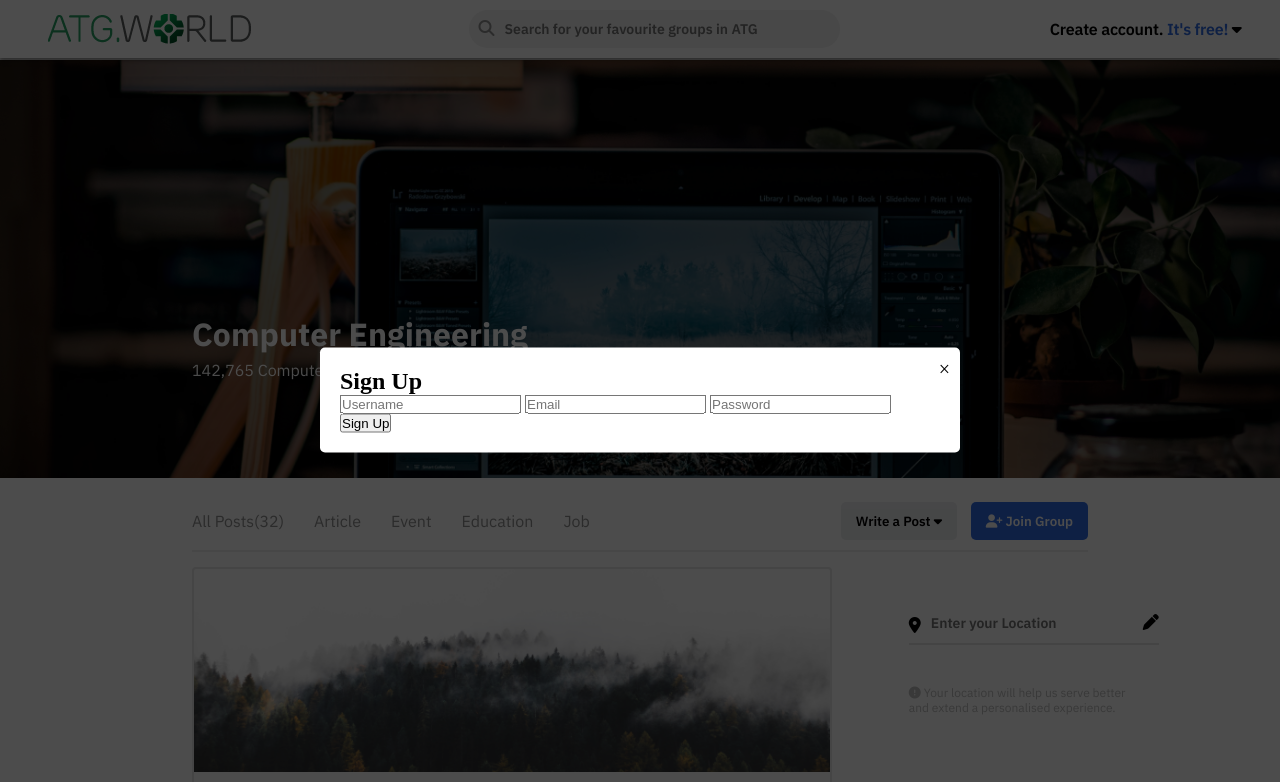
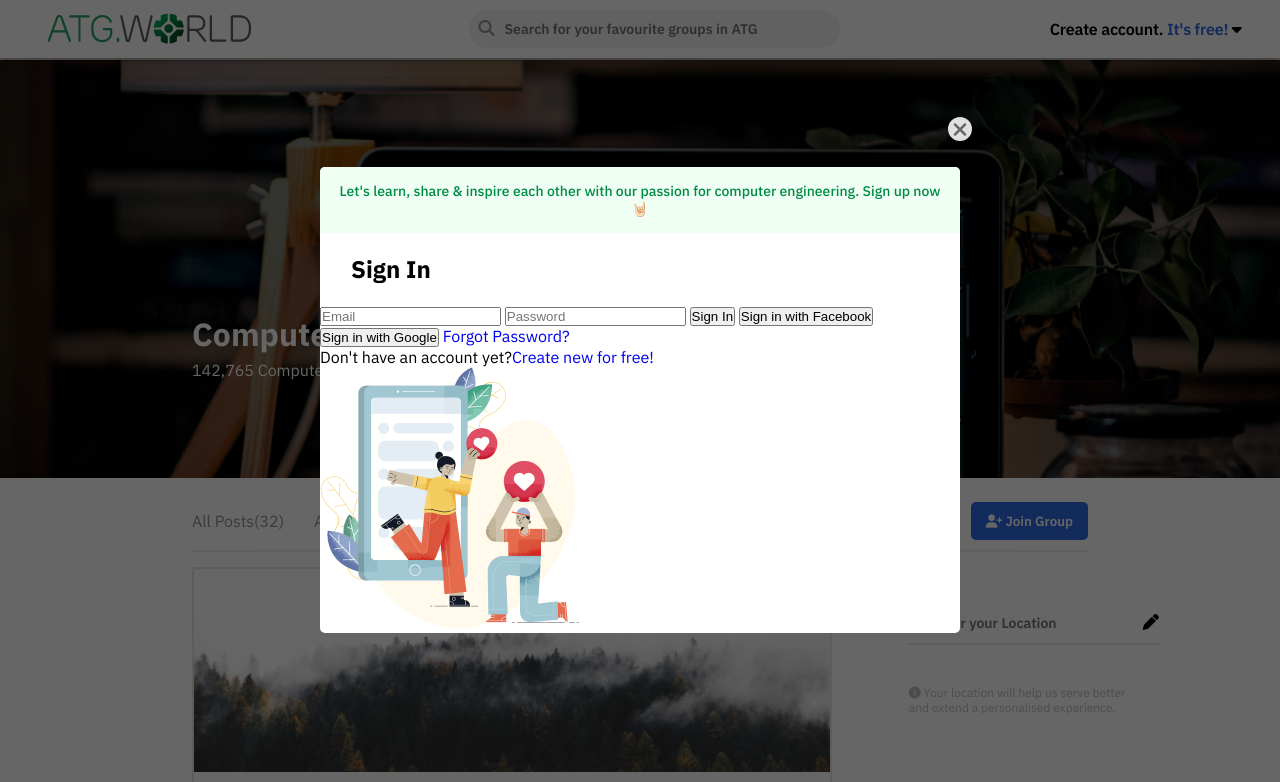
Before and after one commit to PriyoRaven/ATG-World, a plain HTML site: page index.html in a window 1280 px wide. Both pictures are taken after a click on the link "It's free!". Shown: the top 782 px of the page. Drawn offline with Linux system fonts and the light colour scheme; a script that the page names is missing.

Commit message:
going good enough for today

```diff
--- a/index.html
+++ b/index.html
@@ -42,15 +42,22 @@
                 <!--Signup/SignIn Button-->
                 <div class="overlay" id="signupOverlay">
                     <div class="overlay-content">
-                        <span class="close" id="closeOverlay">&times;</span>
-                        <!-- Your signup form goes here -->
-                        <h2>Sign Up</h2>
-                        <form>
-                            <!-- Your form fields go here -->
-                            <input type="text" placeholder="Username">
-                            <input type="email" placeholder="Email">
-                            <input type="password" placeholder="Password">
-                            <button type="submit">Sign Up</button>
+                        <span class="close" id="closeOverlay"><i class="fa-solid fa-xmark"></i></span>
+                        <p class="quote">Let's learn, share & inspire each other with our passion for computer engineering. Sign up now 🤘🏻</p>
+                        <h2 class="insign">Sign In</h2>
+                        <form class="mainform">
+                            <div class="left-part">
+                                <input type="email" placeholder="Email">
+                                <input type="password" placeholder="Password">
+                                <button type="submit">Sign In</button>
+                                <button class="logsm">Sign in with Facebook</button>
+                                <button class="logsm">Sign in with Google</button>
+                                <a href="#">Forgot Password?</a>
+                            </div>
+                            <div class="right-part">
+                                <p>Don't have an account yet?<a href="#">Create new for free!</a></p>
+                                <img src="assets/signimg.png" alt="reconnect please">
+                            </div>
                         </form>
                     </div>
                 </div>
--- a/style.css
+++ b/style.css
@@ -413,23 +413,48 @@ nav {
     left: 0;
     width: 100%;
     height: 100%;
-    background-color: rgba(0, 0, 0, 0.7);
+    background-color: rgba(0, 0, 0, 0.6);
 }
 
 .overlay-content {
     position: absolute;
     top: 50%;
     left: 50%;
+    font-family: var(--font1);
     transform: translate(-50%, -50%);
     background-color: white;
-    padding: 20px;
     border-radius: 5px;
 }
 
 .close {
     position: absolute;
-    top: 10px;
-    right: 10px;
+    top: -50px;
+    right: -12px;
     font-size: 20px;
     cursor: pointer;
+    background-color: #e0e0e0;
+    color: #666666;
+    font-family: none;
+    align-items: center;
+    text-align: center;
+    font-weight: bolder;
+    border: 2px solid #e0e0e0;
+    border-radius: 50%;
+    width: 24px;
+    height: 24px;
 }
+
+.quote {
+    color: #008a45;
+    background-color: #effff4;
+    text-align: center;
+    font-weight: 500;
+    font-size: 14px;
+    border-radius: 5px 5px 0 0 ;
+    padding: 15px 10px;
+}
+
+.insign {
+    font-size: 24px;
+    padding: 20px 31px;
+}
```
Also changed, not shown: assets/signimg.png (added).
